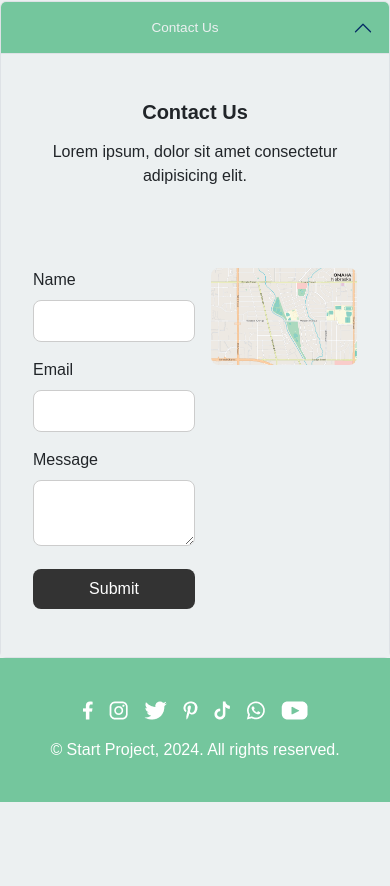
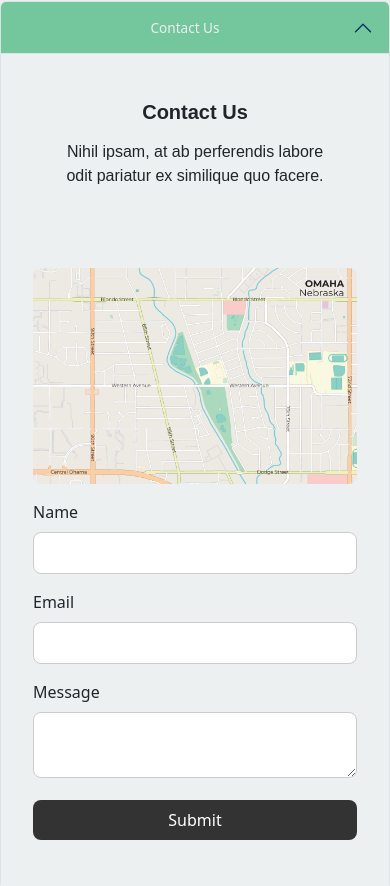
Before and after one commit to SergiyKonrad/My_SCSS_figma_project, a plain HTML site: page index.html in a window 390 px wide. Shown: the part 4564-5450 px from the top of the page. Before the commit the page ends 5366 px from the top, so only its background shows below. Drawn offline with nearby package versions, Linux system fonts and the light colour scheme.

Commit message:
.contact-form-container added for responsiveness in _media.scss

```diff
--- a/index.html
+++ b/index.html
@@ -235,7 +235,7 @@
         data-bs-parent="#accordionExample">
         <div class="accordion-body">
           <h2>Contact Us</h2>
-          <p>Lorem ipsum, dolor sit amet consectetur adipisicing elit.</p>
+          <p> Nihil ipsam, at ab perferendis labore odit pariatur ex similique quo facere.</p>
           <div class="contact-form-container">
 
             <div class="contact-form">
--- a/styles/03_base.scss
+++ b/styles/03_base.scss
@@ -15,7 +15,7 @@
 
 // Base styles
 body {
-  font-family: $base-font;
+  // font-family: $base-font;
   font-size: $base-font-size;
   color: $text-color;
   background-color: $background-color;
--- a/styles/05_components.scss
+++ b/styles/05_components.scss
@@ -309,3 +309,5 @@
     }
   }
 }
+
+//  Contact Us/Accordion is in 04_layout.scss
--- a/styles/06_media.scss
+++ b/styles/06_media.scss
@@ -208,6 +208,32 @@
     }
   }
 
+  // ---
+
+  // .accordion-body {
+  //   p {
+  //     max-width: 80% !important;
+  //   }
+  // }
+
+  .contact-form-container {
+    flex-direction: column;
+
+    .map-image {
+      order: -1;
+      padding-left: 0 !important;
+      margin-top: 0 !important;
+      margin-bottom: $base-spacing;
+      max-width: 100% !important;
+    }
+
+    .contact-form {
+      order: 1;
+      // width: 100% !important;
+      max-width: 100% !important;
+    }
+  }
+
   //  footer -----
 
   .footer {
```
Also changed, not shown: css/styles.css, 1 other file.
